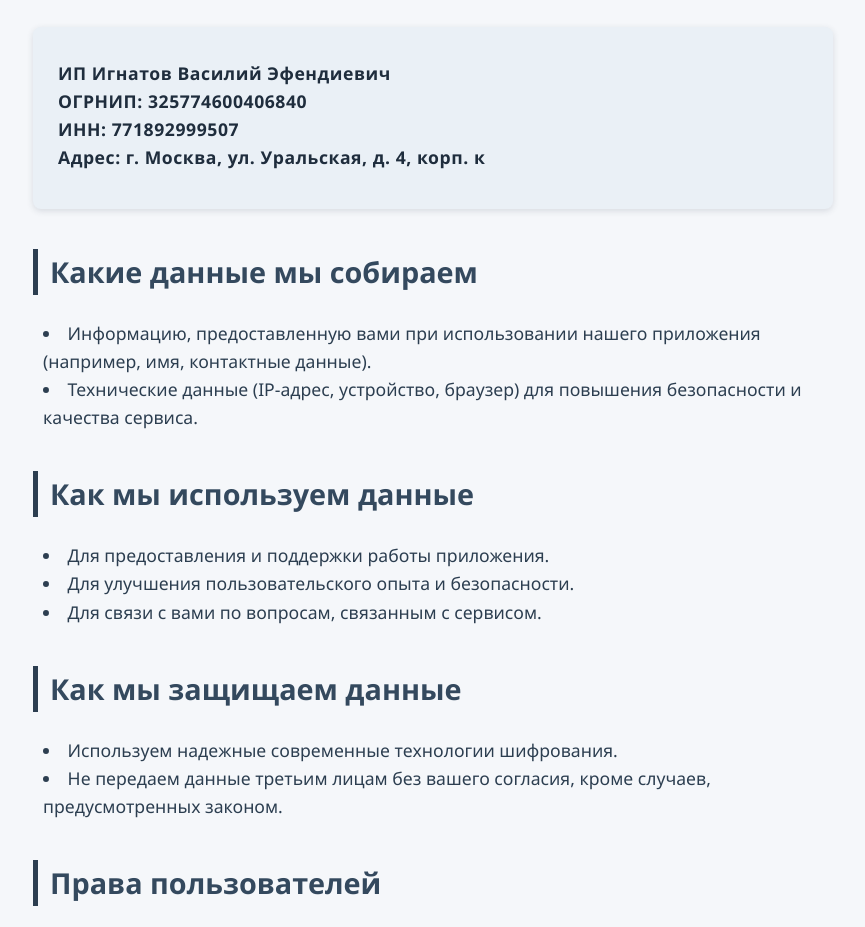
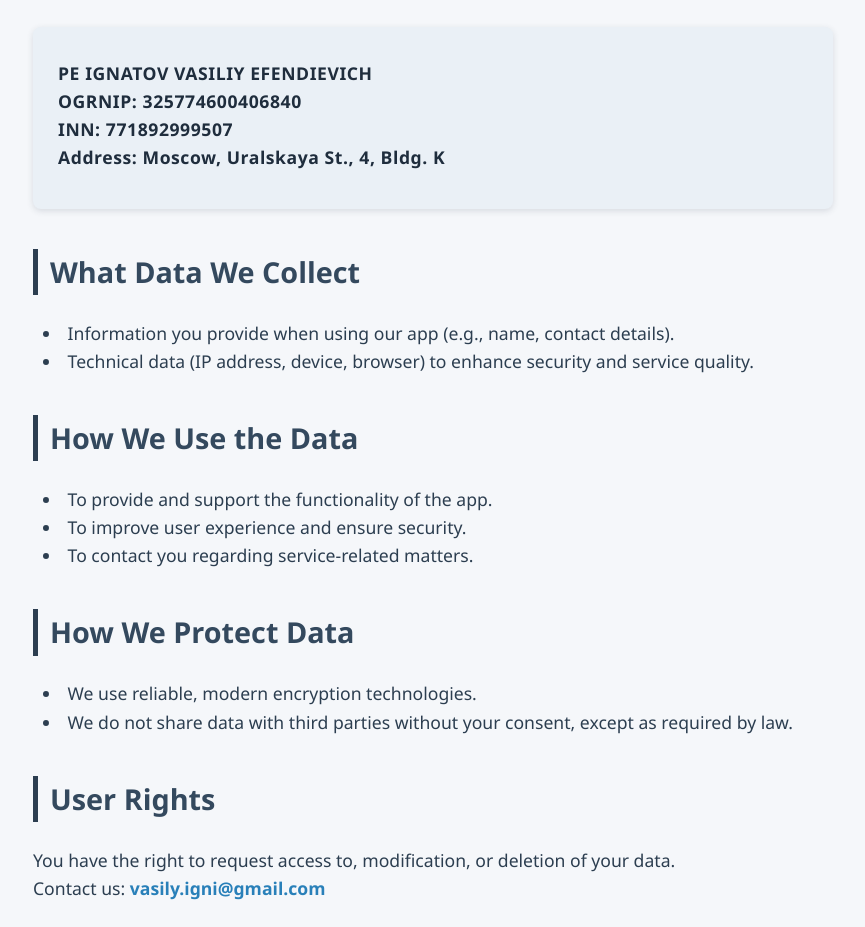
Before and after one commit to xxNpCxx/privacy_policy, a plain HTML site: page index.html in a window 1280 px wide. Shown: the part 128-1055 px from the top of the page, without its empty margins (207-1072 px from the left). Drawn offline with Linux system fonts and the light colour scheme.

Commit message:
Update index.html

```diff
--- a/index.html
+++ b/index.html
@@ -1,8 +1,8 @@
 <!DOCTYPE html>
-<html lang="ru">
+<html lang="en">
 <head>
   <meta charset="UTF-8" />
-  <title>Политика конфиденциальности — ИП Игнатов В.Э.</title>
+  <title>Privacy Policy — Sole Proprietor Ignatov V.E.</title>
   <style>
     body {
       font-family: "Segoe UI", Tahoma, Geneva, Verdana, sans-serif;
@@ -61,36 +61,36 @@
   </style>
 </head>
 <body>
-  <h1>Политика конфиденциальности</h1>
+  <h1>Privacy Policy</h1>
 
   <div class="company-info">
-    <p><strong>ИП Игнатов Василий Эфендиевич</strong><br />
-    ОГРНИП: 325774600406840<br />
-    ИНН: 771892999507<br />
-    Адрес: г. Москва, ул. Уральская, д. 4, корп. к</p>
+    <p><strong>PE IGNATOV VASILIY EFENDIEVICH</strong><br />
+    OGRNIP: 325774600406840<br />
+    INN: 771892999507<br />
+    Address: Moscow, Uralskaya St., 4, Bldg. K</p>
   </div>
 
-  <h2>Какие данные мы собираем</h2>
+  <h2>What Data We Collect</h2>
   <ul>
-    <li>Информацию, предоставленную вами при использовании нашего приложения (например, имя, контактные данные).</li>
-    <li>Технические данные (IP-адрес, устройство, браузер) для повышения безопасности и качества сервиса.</li>
+    <li>Information you provide when using our app (e.g., name, contact details).</li>
+    <li>Technical data (IP address, device, browser) to enhance security and service quality.</li>
   </ul>
 
-  <h2>Как мы используем данные</h2>
+  <h2>How We Use the Data</h2>
   <ul>
-    <li>Для предоставления и поддержки работы приложения.</li>
-    <li>Для улучшения пользовательского опыта и безопасности.</li>
-    <li>Для связи с вами по вопросам, связанным с сервисом.</li>
+    <li>To provide and support the functionality of the app.</li>
+    <li>To improve user experience and ensure security.</li>
+    <li>To contact you regarding service-related matters.</li>
   </ul>
 
-  <h2>Как мы защищаем данные</h2>
+  <h2>How We Protect Data</h2>
   <ul>
-    <li>Используем надежные современные технологии шифрования.</li>
-    <li>Не передаем данные третьим лицам без вашего согласия, кроме случаев, предусмотренных законом.</li>
+    <li>We use reliable, modern encryption technologies.</li>
+    <li>We do not share data with third parties without your consent, except as required by law.</li>
   </ul>
 
-  <h2>Права пользователей</h2>
-  <p>Вы имеете право запросить доступ к своим данным, их изменение или удаление.<br />
-  Свяжитесь с нами: <a href="mailto:vasily.igni@gmail.com">vasily.igni@gmail.com</a></p>
+  <h2>User Rights</h2>
+  <p>You have the right to request access to, modification, or deletion of your data.<br />
+  Contact us: <a href="mailto:vasily.igni@gmail.com">vasily.igni@gmail.com</a></p>
 </body>
 </html>
```
